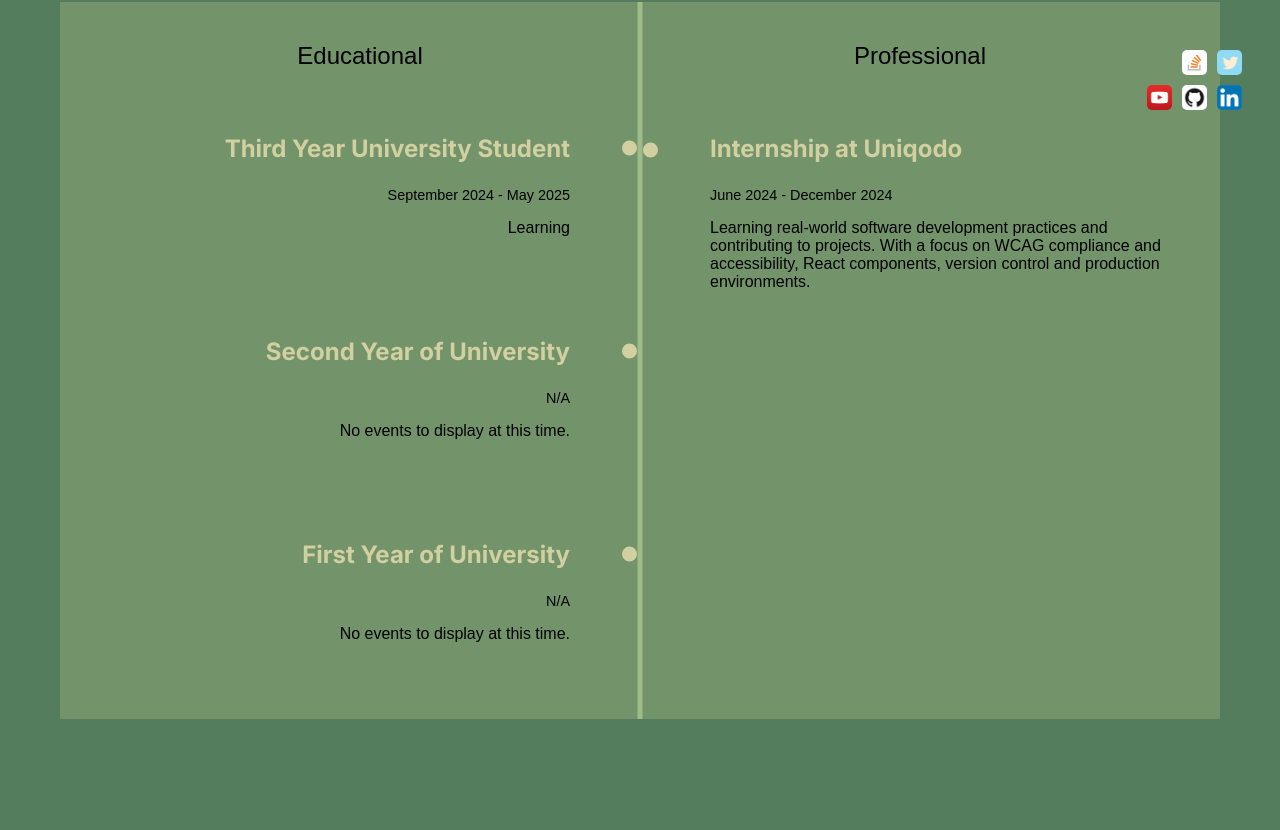
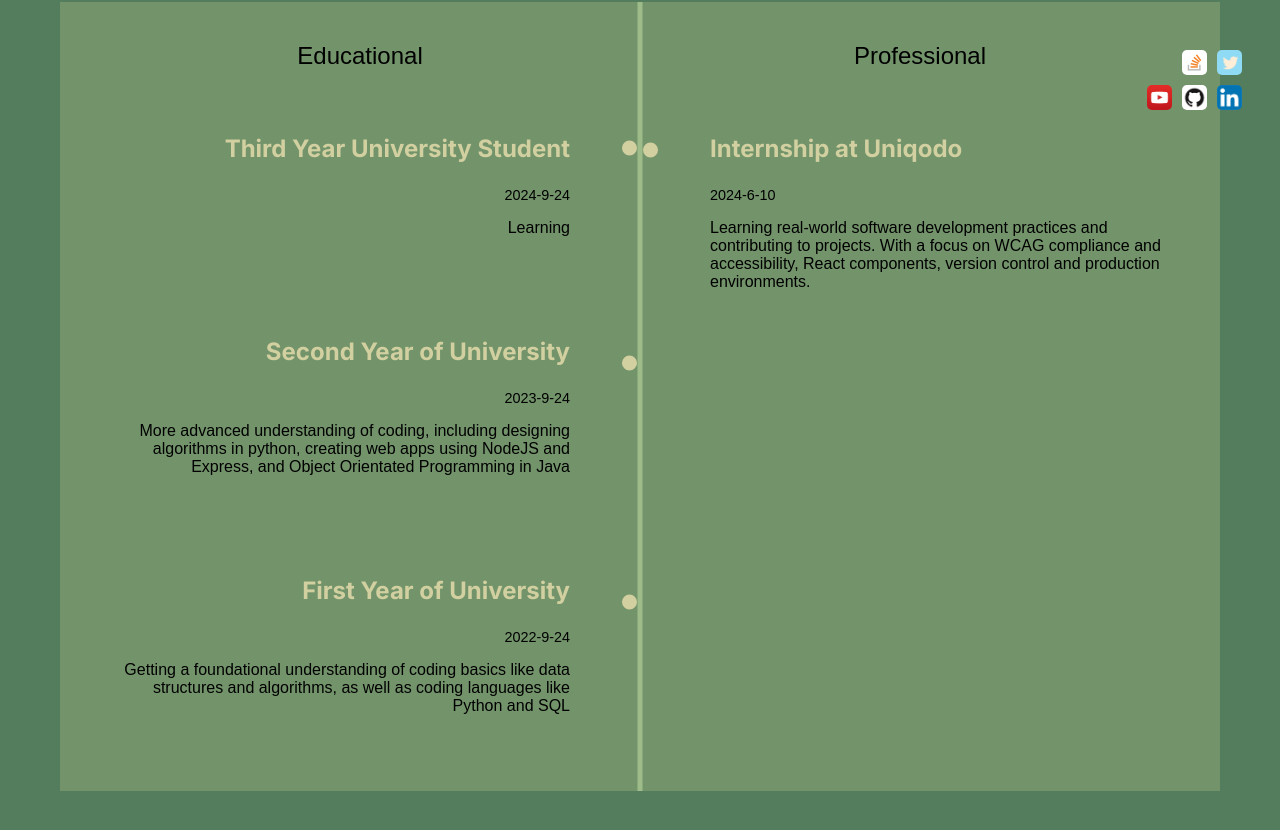
Before and after one commit to JumesP/Portfoliov2, a React (Create React App) app in the folder client/: page /About in a window 1280 px wide. Shown: the part 652-1482 px from the top of the page. Before the commit the page ends 1433 px from the top, so only its background shows below. Built offline with nearby package versions, Linux system fonts and the light colour scheme.

Commit message:
change history data

```diff
--- a/client/src/pages/About.jsx
+++ b/client/src/pages/About.jsx
@@ -48,25 +48,25 @@ import DuelTimeline from "../component/molecules/duel_timeline";
 const educationalTimelineEvents = [ // newest to oldest
 	{
 		title: "Third Year University Student",
-		date: "September 2024 - May 2025",
+		date: "2024-9-24",
 		description: "Learning "
 	},
 	{
 		title: "Second Year of University",
-		date: "N/A",
-		description: "No events to display at this time."
+		date: "2023-9-24",
+		description: "More advanced understanding of coding, including designing algorithms in python, creating web apps using NodeJS and Express, and Object Orientated Programming in Java"
 	},
 	{
 		title: "First Year of University",
-		date: "N/A",
-		description: "No events to display at this time."
+		date: "2022-9-24",
+		description: "Getting a foundational understanding of coding basics like data structures and algorithms, as well as coding languages like Python and SQL"
 	}
 ];
 
-const professionalTimelineEvents = [ // newest to oldestå
+const professionalTimelineEvents = [ // newest to oldest
 	{
 		title: "Internship at Uniqodo",
-		date: "June 2024 - December 2024",
+		date: "2024-6-10",
 		description: "Learning real-world software development practices and contributing to projects. With a focus on WCAG compliance and accessibility, React components, version control and production environments."
 	}
 ];
```
